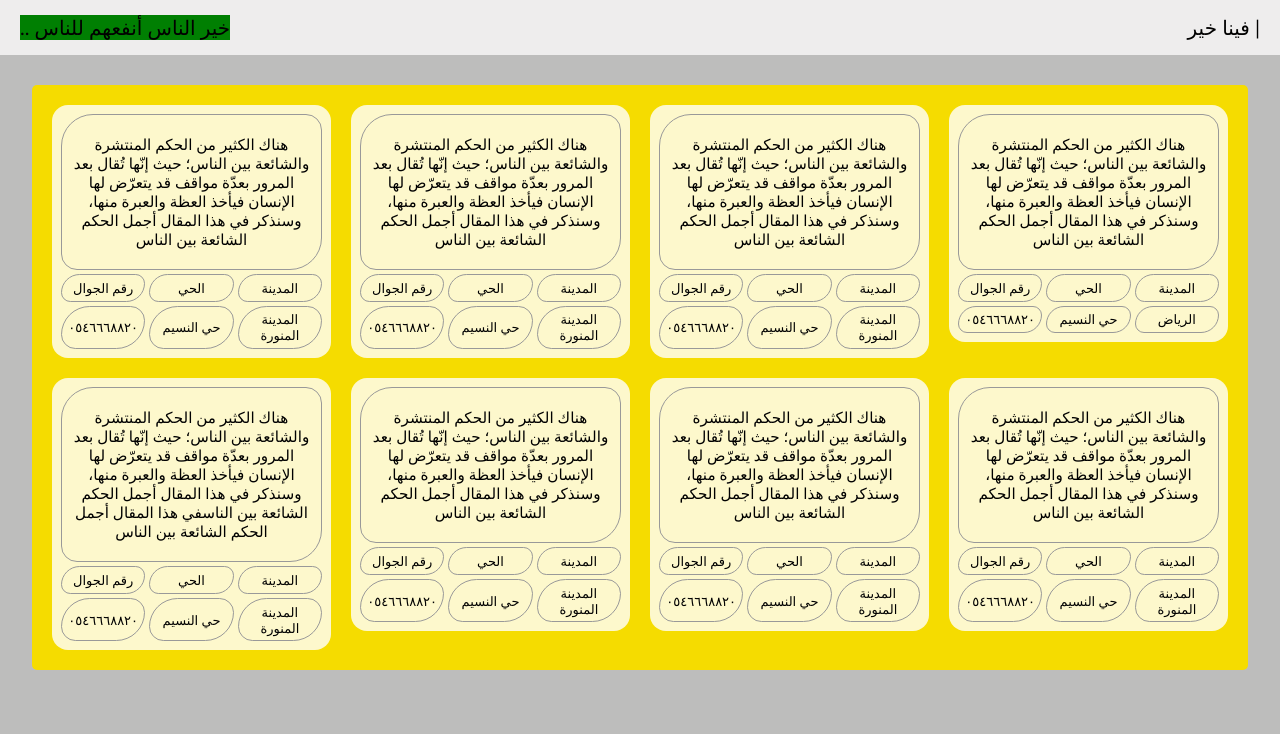
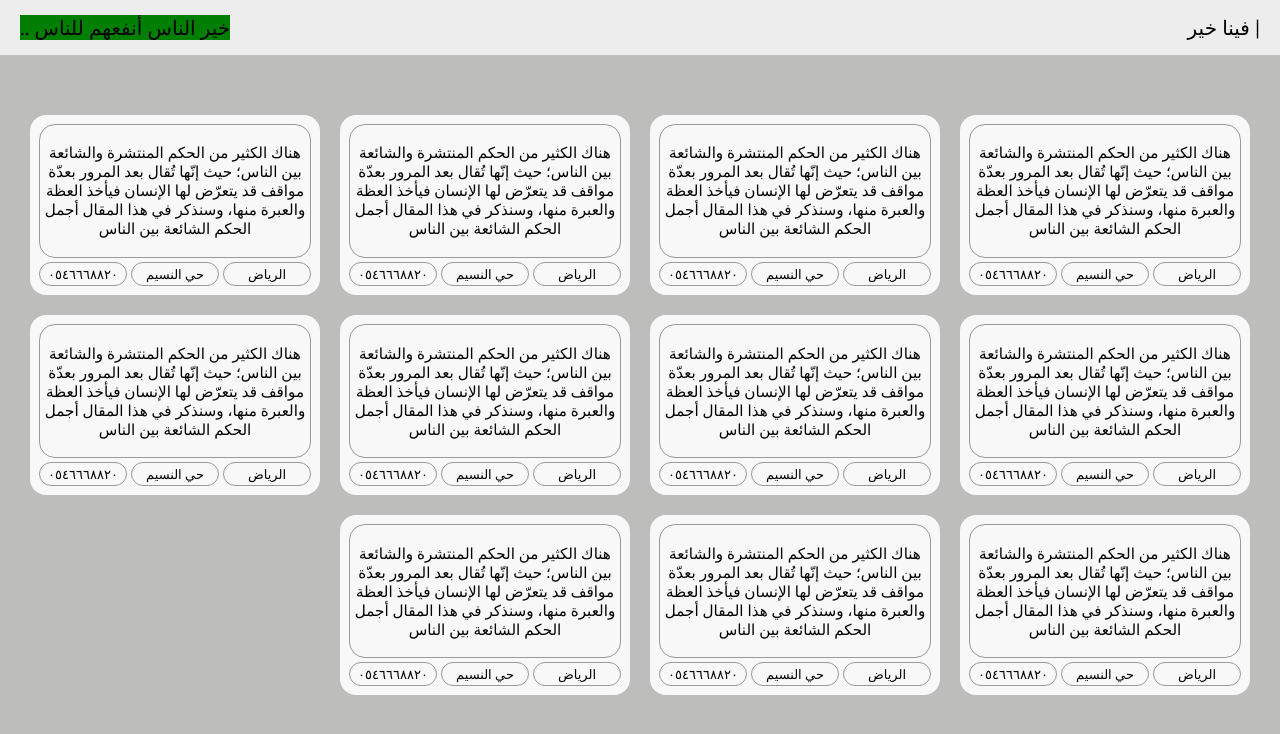
Before and after one commit to hus7sam/w, a PHP site: page /dispaly.php in a window 1280 px wide. Shown: the top 734 px of the page. Run offline with PHP 8.4, Linux system fonts and the light colour scheme.

Commit message:
EDIT FORM

```diff
--- a/dispaly.php
+++ b/dispaly.php
@@ -31,11 +31,201 @@
                     <td COLSPAN="3"><H3>هناك الكثير من الحكم المنتشرة والشائعة بين الناس؛ حيث إنّها تُقال بعد المرور بعدّة مواقف قد يتعرّض لها الإنسان فيأخذ العظة والعبرة منها، وسنذكر في هذا المقال أجمل الحكم الشائعة بين الناس</H3>
                     </td>
                 </tr>
+<!--                <tr>-->
+<!--                    <td> المدينة</td>-->
+<!--                    <td> الحي</td>-->
+<!--                    <td> رقم الجوال</td>-->
+<!--                </tr>-->
+                <tr ALIGN="CENTER">
+                    <td>الرياض </td>
+                    <td>حي النسيم</td>
+                    <td>٠٥٤٦٦٦٨٨٢٠ </td>
+                </tr>
+            </table>
+
+        </div>
+<div class="grid-item">
+            <table>
                 <tr>
-                    <td> المدينة</td>
-                    <td> الحي</td>
-                    <td> رقم الجوال</td>
+                    <td COLSPAN="3"><H3>هناك الكثير من الحكم المنتشرة والشائعة بين الناس؛ حيث إنّها تُقال بعد المرور بعدّة مواقف قد يتعرّض لها الإنسان فيأخذ العظة والعبرة منها، وسنذكر في هذا المقال أجمل الحكم الشائعة بين الناس</H3>
+                    </td>
                 </tr>
+<!--                <tr>-->
+<!--                    <td> المدينة</td>-->
+<!--                    <td> الحي</td>-->
+<!--                    <td> رقم الجوال</td>-->
+<!--                </tr>-->
+                <tr ALIGN="CENTER">
+                    <td>الرياض </td>
+                    <td>حي النسيم</td>
+                    <td>٠٥٤٦٦٦٨٨٢٠ </td>
+                </tr>
+            </table>
+
+        </div>
+<div class="grid-item">
+            <table>
+                <tr>
+                    <td COLSPAN="3"><H3>هناك الكثير من الحكم المنتشرة والشائعة بين الناس؛ حيث إنّها تُقال بعد المرور بعدّة مواقف قد يتعرّض لها الإنسان فيأخذ العظة والعبرة منها، وسنذكر في هذا المقال أجمل الحكم الشائعة بين الناس</H3>
+                    </td>
+                </tr>
+<!--                <tr>-->
+<!--                    <td> المدينة</td>-->
+<!--                    <td> الحي</td>-->
+<!--                    <td> رقم الجوال</td>-->
+<!--                </tr>-->
+                <tr ALIGN="CENTER">
+                    <td>الرياض </td>
+                    <td>حي النسيم</td>
+                    <td>٠٥٤٦٦٦٨٨٢٠ </td>
+                </tr>
+            </table>
+
+        </div>
+<div class="grid-item">
+            <table>
+                <tr>
+                    <td COLSPAN="3"><H3>هناك الكثير من الحكم المنتشرة والشائعة بين الناس؛ حيث إنّها تُقال بعد المرور بعدّة مواقف قد يتعرّض لها الإنسان فيأخذ العظة والعبرة منها، وسنذكر في هذا المقال أجمل الحكم الشائعة بين الناس</H3>
+                    </td>
+                </tr>
+<!--                <tr>-->
+<!--                    <td> المدينة</td>-->
+<!--                    <td> الحي</td>-->
+<!--                    <td> رقم الجوال</td>-->
+<!--                </tr>-->
+                <tr ALIGN="CENTER">
+                    <td>الرياض </td>
+                    <td>حي النسيم</td>
+                    <td>٠٥٤٦٦٦٨٨٢٠ </td>
+                </tr>
+            </table>
+
+        </div>
+<div class="grid-item">
+            <table>
+                <tr>
+                    <td COLSPAN="3"><H3>هناك الكثير من الحكم المنتشرة والشائعة بين الناس؛ حيث إنّها تُقال بعد المرور بعدّة مواقف قد يتعرّض لها الإنسان فيأخذ العظة والعبرة منها، وسنذكر في هذا المقال أجمل الحكم الشائعة بين الناس</H3>
+                    </td>
+                </tr>
+<!--                <tr>-->
+<!--                    <td> المدينة</td>-->
+<!--                    <td> الحي</td>-->
+<!--                    <td> رقم الجوال</td>-->
+<!--                </tr>-->
+                <tr ALIGN="CENTER">
+                    <td>الرياض </td>
+                    <td>حي النسيم</td>
+                    <td>٠٥٤٦٦٦٨٨٢٠ </td>
+                </tr>
+            </table>
+
+        </div>
+<div class="grid-item">
+            <table>
+                <tr>
+                    <td COLSPAN="3"><H3>هناك الكثير من الحكم المنتشرة والشائعة بين الناس؛ حيث إنّها تُقال بعد المرور بعدّة مواقف قد يتعرّض لها الإنسان فيأخذ العظة والعبرة منها، وسنذكر في هذا المقال أجمل الحكم الشائعة بين الناس</H3>
+                    </td>
+                </tr>
+<!--                <tr>-->
+<!--                    <td> المدينة</td>-->
+<!--                    <td> الحي</td>-->
+<!--                    <td> رقم الجوال</td>-->
+<!--                </tr>-->
+                <tr ALIGN="CENTER">
+                    <td>الرياض </td>
+                    <td>حي النسيم</td>
+                    <td>٠٥٤٦٦٦٨٨٢٠ </td>
+                </tr>
+            </table>
+
+        </div>
+<div class="grid-item">
+            <table>
+                <tr>
+                    <td COLSPAN="3"><H3>هناك الكثير من الحكم المنتشرة والشائعة بين الناس؛ حيث إنّها تُقال بعد المرور بعدّة مواقف قد يتعرّض لها الإنسان فيأخذ العظة والعبرة منها، وسنذكر في هذا المقال أجمل الحكم الشائعة بين الناس</H3>
+                    </td>
+                </tr>
+<!--                <tr>-->
+<!--                    <td> المدينة</td>-->
+<!--                    <td> الحي</td>-->
+<!--                    <td> رقم الجوال</td>-->
+<!--                </tr>-->
+                <tr ALIGN="CENTER">
+                    <td>الرياض </td>
+                    <td>حي النسيم</td>
+                    <td>٠٥٤٦٦٦٨٨٢٠ </td>
+                </tr>
+            </table>
+
+        </div>
+<div class="grid-item">
+            <table>
+                <tr>
+                    <td COLSPAN="3"><H3>هناك الكثير من الحكم المنتشرة والشائعة بين الناس؛ حيث إنّها تُقال بعد المرور بعدّة مواقف قد يتعرّض لها الإنسان فيأخذ العظة والعبرة منها، وسنذكر في هذا المقال أجمل الحكم الشائعة بين الناس</H3>
+                    </td>
+                </tr>
+<!--                <tr>-->
+<!--                    <td> المدينة</td>-->
+<!--                    <td> الحي</td>-->
+<!--                    <td> رقم الجوال</td>-->
+<!--                </tr>-->
+                <tr ALIGN="CENTER">
+                    <td>الرياض </td>
+                    <td>حي النسيم</td>
+                    <td>٠٥٤٦٦٦٨٨٢٠ </td>
+                </tr>
+            </table>
+
+        </div>
+<div class="grid-item">
+            <table>
+                <tr>
+                    <td COLSPAN="3"><H3>هناك الكثير من الحكم المنتشرة والشائعة بين الناس؛ حيث إنّها تُقال بعد المرور بعدّة مواقف قد يتعرّض لها الإنسان فيأخذ العظة والعبرة منها، وسنذكر في هذا المقال أجمل الحكم الشائعة بين الناس</H3>
+                    </td>
+                </tr>
+<!--                <tr>-->
+<!--                    <td> المدينة</td>-->
+<!--                    <td> الحي</td>-->
+<!--                    <td> رقم الجوال</td>-->
+<!--                </tr>-->
+                <tr ALIGN="CENTER">
+                    <td>الرياض </td>
+                    <td>حي النسيم</td>
+                    <td>٠٥٤٦٦٦٨٨٢٠ </td>
+                </tr>
+            </table>
+
+        </div>
+<div class="grid-item">
+            <table>
+                <tr>
+                    <td COLSPAN="3"><H3>هناك الكثير من الحكم المنتشرة والشائعة بين الناس؛ حيث إنّها تُقال بعد المرور بعدّة مواقف قد يتعرّض لها الإنسان فيأخذ العظة والعبرة منها، وسنذكر في هذا المقال أجمل الحكم الشائعة بين الناس</H3>
+                    </td>
+                </tr>
+<!--                <tr>-->
+<!--                    <td> المدينة</td>-->
+<!--                    <td> الحي</td>-->
+<!--                    <td> رقم الجوال</td>-->
+<!--                </tr>-->
+                <tr ALIGN="CENTER">
+                    <td>الرياض </td>
+                    <td>حي النسيم</td>
+                    <td>٠٥٤٦٦٦٨٨٢٠ </td>
+                </tr>
+            </table>
+
+        </div>
+<div class="grid-item">
+            <table>
+                <tr>
+                    <td COLSPAN="3"><H3>هناك الكثير من الحكم المنتشرة والشائعة بين الناس؛ حيث إنّها تُقال بعد المرور بعدّة مواقف قد يتعرّض لها الإنسان فيأخذ العظة والعبرة منها، وسنذكر في هذا المقال أجمل الحكم الشائعة بين الناس</H3>
+                    </td>
+                </tr>
+<!--                <tr>-->
+<!--                    <td> المدينة</td>-->
+<!--                    <td> الحي</td>-->
+<!--                    <td> رقم الجوال</td>-->
+<!--                </tr>-->
                 <tr ALIGN="CENTER">
                     <td>الرياض </td>
                     <td>حي النسيم</td>
@@ -46,134 +236,6 @@
         </div>
 
 
-        <div class="grid-item">
-
-            <table>
-                <tr>
-                    <td COLSPAN="3"><H3>هناك الكثير من الحكم المنتشرة والشائعة بين الناس؛ حيث إنّها تُقال بعد المرور بعدّة مواقف قد يتعرّض لها الإنسان فيأخذ العظة والعبرة منها، وسنذكر في هذا المقال أجمل الحكم الشائعة بين الناس</H3>
-                    </td>
-                </tr>
-                <tr>
-                    <td> المدينة</td>
-                    <td> الحي</td>
-                    <td> رقم الجوال</td>
-                </tr>
-                <tr ALIGN="CENTER">
-                    <td>المدينة المنورة </td>
-                    <td>حي النسيم</td>
-                    <td>٠٥٤٦٦٦٨٨٢٠ </td>
-                </tr>
-            </table>
-        </div><div class="grid-item">
-
-            <table>
-                <tr>
-                    <td COLSPAN="3"><H3>هناك الكثير من الحكم المنتشرة والشائعة بين الناس؛ حيث إنّها تُقال بعد المرور بعدّة مواقف قد يتعرّض لها الإنسان فيأخذ العظة والعبرة منها، وسنذكر في هذا المقال أجمل الحكم الشائعة بين الناس</H3>
-                    </td>
-                </tr>
-                <tr>
-                    <td> المدينة</td>
-                    <td> الحي</td>
-                    <td> رقم الجوال</td>
-                </tr>
-                <tr ALIGN="CENTER">
-                    <td>المدينة المنورة </td>
-                    <td>حي النسيم</td>
-                    <td>٠٥٤٦٦٦٨٨٢٠ </td>
-                </tr>
-            </table>
-        </div><div class="grid-item">
-
-            <table>
-                <tr>
-                    <td COLSPAN="3"><H3>هناك الكثير من الحكم المنتشرة والشائعة بين الناس؛ حيث إنّها تُقال بعد المرور بعدّة مواقف قد يتعرّض لها الإنسان فيأخذ العظة والعبرة منها، وسنذكر في هذا المقال أجمل الحكم الشائعة بين الناس</H3>
-                    </td>
-                </tr>
-                <tr>
-                    <td> المدينة</td>
-                    <td> الحي</td>
-                    <td> رقم الجوال</td>
-                </tr>
-                <tr ALIGN="CENTER">
-                    <td>المدينة المنورة </td>
-                    <td>حي النسيم</td>
-                    <td>٠٥٤٦٦٦٨٨٢٠ </td>
-                </tr>
-            </table>
-        </div><div class="grid-item">
-
-            <table>
-                <tr>
-                    <td COLSPAN="3"><H3>هناك الكثير من الحكم المنتشرة والشائعة بين الناس؛ حيث إنّها تُقال بعد المرور بعدّة مواقف قد يتعرّض لها الإنسان فيأخذ العظة والعبرة منها، وسنذكر في هذا المقال أجمل الحكم الشائعة بين الناس</H3>
-                    </td>
-                </tr>
-                <tr>
-                    <td> المدينة</td>
-                    <td> الحي</td>
-                    <td> رقم الجوال</td>
-                </tr>
-                <tr ALIGN="CENTER">
-                    <td>المدينة المنورة </td>
-                    <td>حي النسيم</td>
-                    <td>٠٥٤٦٦٦٨٨٢٠ </td>
-                </tr>
-            </table>
-        </div><div class="grid-item">
-
-            <table>
-                <tr>
-                    <td COLSPAN="3"><H3>هناك الكثير من الحكم المنتشرة والشائعة بين الناس؛ حيث إنّها تُقال بعد المرور بعدّة مواقف قد يتعرّض لها الإنسان فيأخذ العظة والعبرة منها، وسنذكر في هذا المقال أجمل الحكم الشائعة بين الناس</H3>
-                    </td>
-                </tr>
-                <tr>
-                    <td> المدينة</td>
-                    <td> الحي</td>
-                    <td> رقم الجوال</td>
-                </tr>
-                <tr ALIGN="CENTER">
-                    <td>المدينة المنورة </td>
-                    <td>حي النسيم</td>
-                    <td>٠٥٤٦٦٦٨٨٢٠ </td>
-                </tr>
-            </table>
-        </div><div class="grid-item">
-
-            <table>
-                <tr>
-                    <td COLSPAN="3"><H3>هناك الكثير من الحكم المنتشرة والشائعة بين الناس؛ حيث إنّها تُقال بعد المرور بعدّة مواقف قد يتعرّض لها الإنسان فيأخذ العظة والعبرة منها، وسنذكر في هذا المقال أجمل الحكم الشائعة بين الناس</H3>
-                    </td>
-                </tr>
-                <tr>
-                    <td> المدينة</td>
-                    <td> الحي</td>
-                    <td> رقم الجوال</td>
-                </tr>
-                <tr ALIGN="CENTER">
-                    <td>المدينة المنورة </td>
-                    <td>حي النسيم</td>
-                    <td>٠٥٤٦٦٦٨٨٢٠ </td>
-                </tr>
-            </table>
-        </div><div class="grid-item">
-
-            <table>
-                <tr>
-                    <td COLSPAN="3"><H3>هناك الكثير من الحكم المنتشرة والشائعة بين الناس؛ حيث إنّها تُقال بعد المرور بعدّة مواقف قد يتعرّض لها الإنسان فيأخذ العظة والعبرة منها، وسنذكر
-                            في هذا المقال أجمل الحكم الشائعة بين الناسفي هذا المقال أجمل الحكم الشائعة بين الناس</H3>
-                    </td>
-                </tr>
-                <tr>
-                    <td> المدينة</td>
-                    <td> الحي</td>
-                    <td> رقم الجوال</td>
-                </tr>
-                <tr ALIGN="CENTER">
-                    <td>المدينة المنورة </td>
-                    <td>حي النسيم</td>
-                    <td>٠٥٤٦٦٦٨٨٢٠ </td>
-                </tr>
-            </table>
-        </div>
 
 
 
--- a/style.css
+++ b/style.css
@@ -255,11 +255,10 @@ footer a
     display: grid;
     height: fit-content;
     width: fit-content;
-    max-width: 95%;
     margin: 30px auto;
     grid-template-columns:  auto auto auto auto ;
-    background-color: rgb(245, 220, 0);
-    padding: 20px;
+    /*background-color: rgba(7, 7, 7, 0.5);*/
+    padding: 30px;
     border-radius: 5px;
     grid-gap: 20px;
 }
@@ -268,7 +267,7 @@ footer a
     height: 300px;
     max-height: fit-content;
     width: fit-content;
-    background-color: rgba(255, 255, 255, 0.8);
+    background-color: rgba(255, 255, 255, 0.9);
     /*border: 1px solid rgba(0, 0, 0, 0.8);*/
     padding: 5px;
     text-align: center;
@@ -290,8 +289,8 @@ footer a
 {
     width: 33%;
     border: 1px solid #999;
-    padding: 0.3rem ;
-    border-radius:2pc 1pc;
+    padding: 0.2rem ;
+    border-radius:1pc;
 }
 
 .grid-item tr:hover
```
